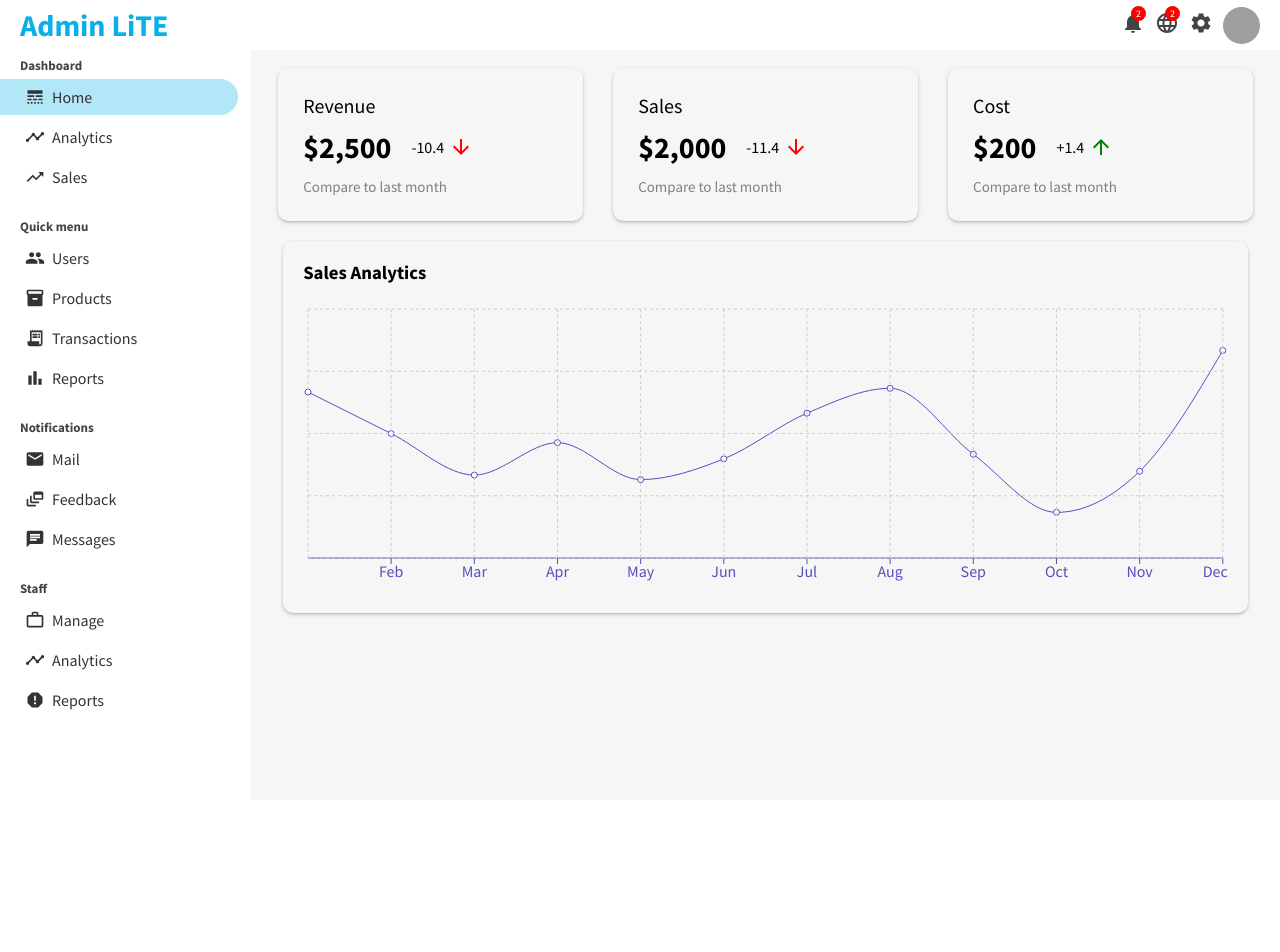
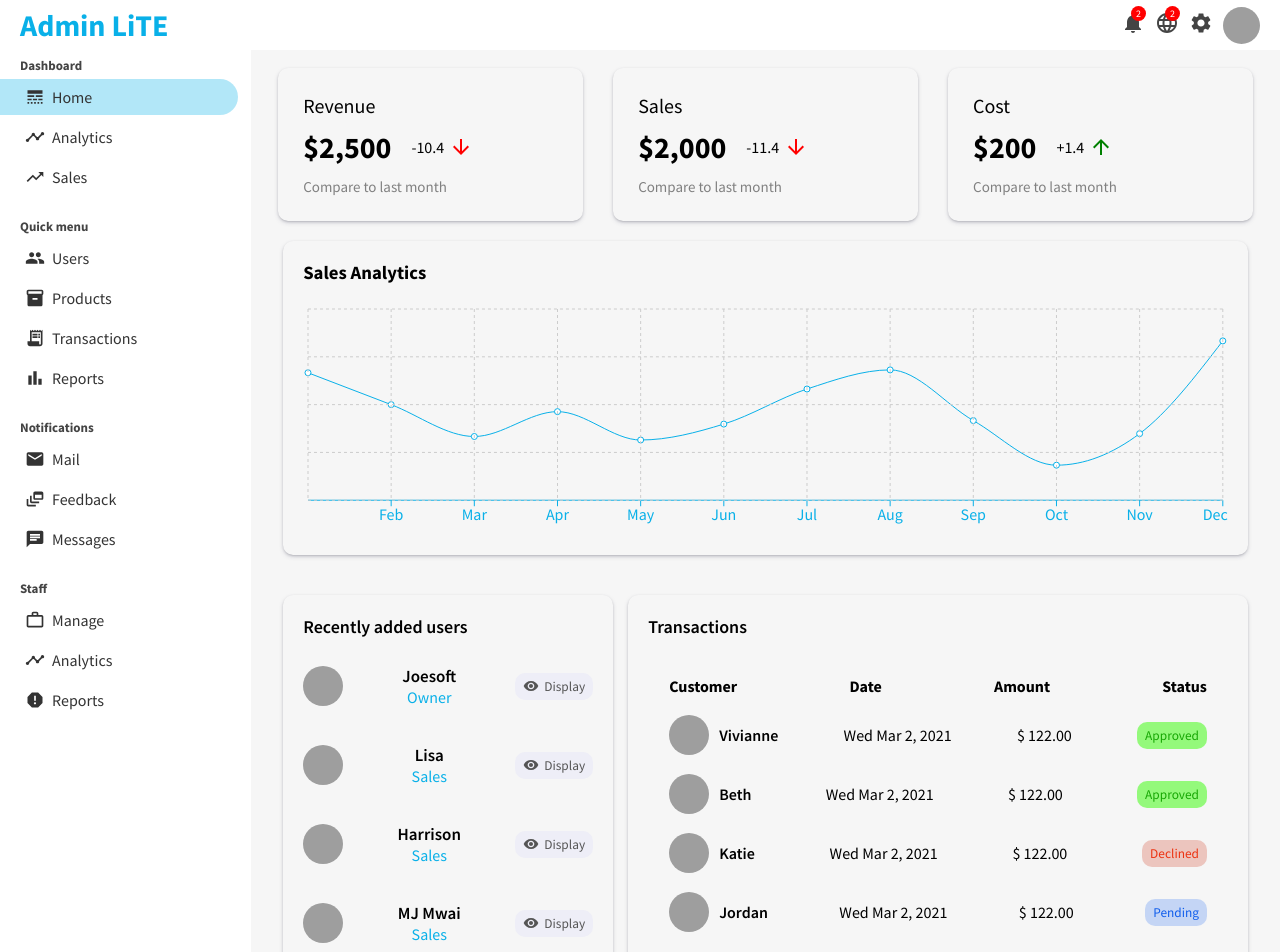
Before and after one commit to joesoftmwai/react-admin-dashboard, a React (Create React App) app: page / in a window 1280 px wide. Shown: the top 952 px of the page. Before the commit the page ends 800 px from the top, so only its background shows below. Built offline with nearby package versions, Linux system fonts and the light colour scheme; grey boxes are pictures that could not be loaded.

Commit message:
finalized on home-screen widgets

```diff
--- a/src/components/chart/Chart.jsx
+++ b/src/components/chart/Chart.jsx
@@ -10,10 +10,10 @@ const Chart = ({title, data, dataKey, grid}) => {
         <div className='chart'>
          <h3 className='title'>{title}</h3>
          {/* the chart -- starts here */}
-         <ResponsiveContainer width="100%" aspect={4/1.25}>
+         <ResponsiveContainer width="100%" aspect={4/1}>
              <LineChart data={data}>
-                <XAxis dataKey="name" stroke='#5550bd' />
-                <Line type="monotone" dataKey={dataKey} stroke='#5550bd'/>
+                <XAxis dataKey="name" stroke='#09b0e8' />
+                <Line type="monotone" dataKey={dataKey} stroke='#09b0e8'/>
                 <Tooltip/>
                 {grid && <CartesianGrid strokeDasharray="3 3" />}
              </LineChart>
--- /dev/null
+++ b/src/components/widgets/widgetLg/WidgetLg.css
@@ -0,0 +1,49 @@
+.widget-lg {
+    flex: 2;
+    box-shadow: rgba(50, 50, 93, 0.25) 0px 2px 5px -1px, rgba(0, 0, 0, 0.3) 0px 1px 3px -1px;
+    padding: 20px;
+    border-radius: 10px;
+}
+
+.widget-lg .title {
+    font-size: 18px;
+    font-weight: 600;
+}
+
+.table {
+    width: 100%;
+    border-spacing: 20px;
+}
+
+.tr>.customer {
+    display: flex;
+    align-items: center;
+    font-weight: 600;
+}
+
+.tr>.customer>.cust-img {
+    width: 40px;
+    height: 40px;
+    border-radius: 50%;
+    object-fit: cover;
+    margin-right: 10px;
+}
+
+.tr>.status>.wl-btn {
+    border: none;
+    border-radius: 10px;
+    padding: 5px 8px;
+    /* cursor: pointer; */
+}
+
+tr.tr {
+    margin: 17px 0;
+    display: flex;
+    align-items: center;
+    justify-content: space-between;
+    width: 100%;
+}
+
+.Approved {background-color: #35fd0280; color: #17a704;}
+.Declined {background-color: #d86c595c; color: #ec3211;}
+.Pending {background-color: #5189f14d; color: #115eec;}
--- /dev/null
+++ b/src/components/widgets/widgetLg/WidgetLg.jsx
@@ -0,0 +1,71 @@
+import './WidgetLg.css'
+
+const WidgetLg = () => {
+
+  // component within component
+  const Button = ({type}) => {
+    return <button className={'wl-btn ' + type}>
+      {type}
+    </button>
+  }
+
+  return (
+    <div className='widget-lg'>
+      <span className="title">Transactions</span>
+      <table className="table">
+        <tr className="tr">
+          <th className="th">Customer</th>
+          <th className="th">Date</th>
+          <th className="th">Amount</th>
+          <th className="th">Status</th>
+        </tr>
+        <tr className="tr">
+          <td className="customer">
+            <img src="https://i.pinimg.com/564x/63/f7/e9/63f7e99d2bdb21c005ce2debca4c3a9e.jpg" alt="Customer" className="cust-img" />
+            <span className="name">Vivianne</span>
+          </td>
+          <td className="date">Wed Mar 2, 2021</td>
+          <td className="price">$ 122.00</td>
+          <td className="status">
+            <Button type="Approved"/>
+          </td>
+        </tr>
+        <tr className="tr">
+          <td className="customer">
+            <img src="https://i.pinimg.com/564x/63/f7/e9/63f7e99d2bdb21c005ce2debca4c3a9e.jpg" alt="Customer" className="cust-img" />
+            <span className="name">Beth</span>
+          </td>
+          <td className="date">Wed Mar 2, 2021</td>
+          <td className="price">$ 122.00</td>
+          <td className="status">
+            <Button type="Approved"/>
+          </td>
+        </tr>
+        <tr className="tr">
+          <td className="customer">
+            <img src="https://i.pinimg.com/564x/63/f7/e9/63f7e99d2bdb21c005ce2debca4c3a9e.jpg" alt="Customer" className="cust-img" />
+            <span className="name">Katie</span>
+          </td>
+          <td className="date">Wed Mar 2, 2021</td>
+          <td className="price">$ 122.00</td>
+          <td className="status">
+            <Button type="Declined"/>
+          </td>
+        </tr>
+        <tr className="tr">
+          <td className="customer">
+            <img src="https://i.pinimg.com/564x/63/f7/e9/63f7e99d2bdb21c005ce2debca4c3a9e.jpg" alt="Customer" className="cust-img" />
+            <span className="name">Jordan</span>
+          </td>
+          <td className="date">Wed Mar 2, 2021</td>
+          <td className="price">$ 122.00</td>
+          <td className="status">
+            <Button type="Pending"/>
+          </td>
+        </tr>
+      </table>
+    </div>
+  )
+}
+
+export default WidgetLg
--- /dev/null
+++ b/src/components/widgets/widgetSm/WidgetSm.css
@@ -0,0 +1,65 @@
+.widget-sm {
+    flex: 1;
+    box-shadow: rgba(50, 50, 93, 0.25) 0px 2px 5px -1px, rgba(0, 0, 0, 0.3) 0px 1px 3px -1px;
+    padding: 20px;
+    margin-right: 15px;
+    border-radius: 10px;
+}
+
+.widget-sm .title {
+    font-size: 18px;
+    font-weight: 600;
+}
+
+.widget-sm .image {
+    width: 40px;
+    height: 40px;
+    border-radius: 50%;
+    object-fit: cover;
+}
+
+.widget-sm .list {
+    margin: 0;
+    padding: 0;
+    list-style: none;
+}
+
+.widget-sm .list-item {
+    display: flex;
+    align-items: center;
+    justify-content: space-between;
+    margin: 17px 0;
+}
+
+.widget-sm .user {
+    display: flex;
+    flex-direction: column;
+    align-items: center;
+    justify-content: space-between;
+    margin: 10px 0;
+}
+
+.user .username {
+    font-size: 17px;
+    font-weight: 600;
+}
+
+.user .role {
+    color: #09b0e8;
+}
+
+.widget-sm .btn {
+    display: flex;
+    align-items: center;
+    border: none;
+    border-radius: 10px;
+    color: #555;
+    padding: 5px 8px;
+    background-color: #eeeef7;
+    cursor: pointer;
+}
+
+.btn .w-icon {
+    font-size: 16px;
+    margin-right: 5px;
+}
--- /dev/null
+++ b/src/components/widgets/widgetSm/WidgetSm.jsx
@@ -0,0 +1,54 @@
+import {Visibility} from '@mui/icons-material';
+import './WidgetSm.css'
+
+const WidgetSm = () => {
+  return (
+    <div className='widget-sm'>
+      <span className="title">Recently added users</span>
+      <ul className="list">
+        <li className="list-item">
+          <img src="https://cdn.pixabay.com/photo/2020/07/14/13/07/icon-5404125_1280.png" alt="user" className="image" />
+          <div className="user">
+            <span className="username">Joesoft</span>
+            <span className="role">Owner</span>
+          </div>
+          <button className="btn">
+            <Visibility className='w-icon' /> Display
+          </button>
+        </li>
+        <li className="list-item">
+          <img src="https://cdn.pixabay.com/photo/2020/07/14/13/07/icon-5404125_1280.png" alt="user" className="image" />
+          <div className="user">
+            <span className="username">Lisa</span>
+            <span className="role">Sales</span>
+          </div>
+          <button className="btn">
+            <Visibility className='w-icon'/> Display
+          </button>
+        </li>
+        <li className="list-item">
+          <img src="https://cdn.pixabay.com/photo/2020/07/14/13/07/icon-5404125_1280.png" alt="user" className="image" />
+          <div className="user">
+            <span className="username">Harrison</span>
+            <span className="role">Sales</span>
+          </div>
+          <button className="btn">
+            <Visibility className='w-icon'/> Display
+          </button>
+        </li>
+        <li className="list-item">
+          <img src="https://cdn.pixabay.com/photo/2020/07/14/13/07/icon-5404125_1280.png" alt="user" className="image" />
+          <div className="user">
+            <span className="username">MJ Mwai</span>
+            <span className="role">Sales</span>
+          </div>
+          <button className="btn">
+            <Visibility className='w-icon'/> Display
+          </button>
+        </li>
+      </ul>
+    </div>
+  )
+}
+
+export default WidgetSm
--- a/src/pages/home/Home.css
+++ b/src/pages/home/Home.css
@@ -0,0 +1,4 @@
+.home-widgets {
+    display: flex;
+    margin: 20px;
+}
--- a/src/pages/home/Home.jsx
+++ b/src/pages/home/Home.jsx
@@ -1,6 +1,8 @@
 import React from 'react'
 import Chart from '../../components/chart/Chart'
 import FeaturedInfo from '../../components/featuredInfo/FeaturedInfo'
+import WidgetSm from '../../components/widgets/widgetSm/WidgetSm'
+import WidgetLg from '../../components/widgets/widgetLg/WidgetLg'
 import { salesData } from '../../dummyData'
 import './Home.css'
 const Home = () => {
@@ -8,6 +10,10 @@ const Home = () => {
     <div>
       <FeaturedInfo/>
       <Chart title="Sales Analytics" data={salesData} dataKey="sales" grid />
+      <div className='home-widgets'>
+        <WidgetSm/>
+        <WidgetLg/>
+      </div>
     </div>
 
 
```
